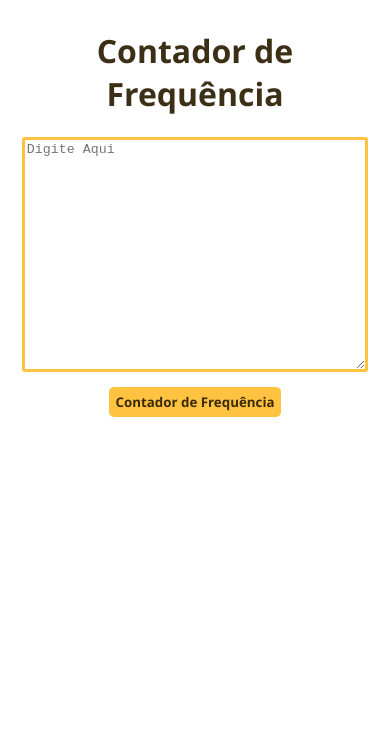
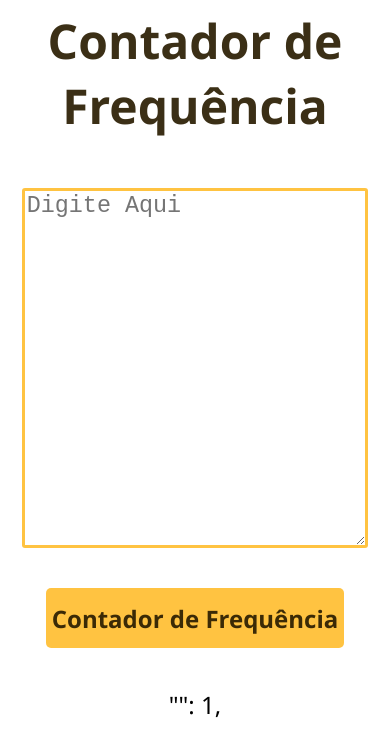
Before and after one commit to Kenzie-Academy-Brasil-Developers/entrega-contador-frequencia-sprint-3-deb-gama, a plain HTML site: page index.html in a window 390 px wide. Both pictures are taken after a click on the button "Contador de Frequência". Drawn offline with Linux system fonts and the light colour scheme.

Commit message:
Melhorias no Mobile First e inclusão de contador de palavras

```diff
--- a/script.js
+++ b/script.js
@@ -14,9 +14,12 @@ function captureText(){
 let typedText = document.getElementById("textInput").value;
 typedText = typedText.toLowerCase();
 typedText = typedText.replace(/[^a-z'\s]+/g, "");
+words = typedText.split(/\s/);
+
 
 
 countLetter(typedText);
+
 
 //words = typedText.split(/\s/); // essa vai separar as strings
 
@@ -48,10 +51,49 @@ function countLetter(typedText){
         letters.appendChild(span);
     }
 
+    const wordCounts = {};
+
+    for (let i = 0; i < words.length; i++) {
+        let currentWord = words[i];//iterando sobre cada elemento da array
+            // faça algo com cada letra
+
+         //Ao encontrar uma letra pela primeira vez, você irá definir a contagem dela como 1. Caso contrário, adicionará um à contagem. Usar o conceito de array associativo
+        if (wordCounts[currentWord] === undefined) {
+            wordCounts[currentWord] = 1;
+        }   else {
+                wordCounts[currentWord]++;
+            }
+    }
+
+    for (let word in wordCounts) {
+        const span = document.createElement("span");
+        const textContent = `"${word}": ${wordCounts[word]}, `;
+        span.innerText = textContent;
+        const finalWords = document.getElementById("wordsDiv");
+        finalWords.appendChild(span);
+    }
+
+
+
+
+
+
+
+
 }
 
+
+
+
+
+
+//fazer outra função que receba essa primeira passando words, só que faça o appendchild na wordsDiv
+
+
+
+
  //função para separar as strings
- words = typedText.split(/\s/);
+
 
 
 //captura o valor digitado no input
--- a/style.css
+++ b/style.css
@@ -13,6 +13,8 @@
 
 #container textarea {
     width: 90%;
+    height: 350px;
+    font-size: 1.2em;
     border-radius: 3px;
     justify-content: center;
     align-items: center;
@@ -23,7 +25,7 @@
 
 .output {
     font-family:'Segoe UI', Tahoma, Geneva, Verdana, sans-serif;
-    margin: 15px auto;
+    margin: 0 auto;
 }
 
 button {
@@ -32,11 +34,13 @@ button {
     color: var(--cor-fonte);
     font-family:'Segoe UI', Tahoma, Geneva, Verdana, sans-serif;
     font-weight: bold;
-    height: 30px;
+    font-size: 1em;
+    height: 60px;
     border-radius: 5px;
     margin-top: 15px;
-    margin: 15px auto;
+    margin: 40px auto;
     cursor: pointer;
+
 }
 
 button:hover {
@@ -47,6 +51,7 @@ h1 {
     font-family:'Segoe UI', Tahoma, Geneva, Verdana, sans-serif;
     text-align: center;
     color: var(--cor-fonte);
+    margin: 0 auto 50px;
 
 }
 
@@ -54,10 +59,19 @@ placeholder {
     font-family:'Segoe UI', Tahoma, Geneva, Verdana, sans-serif;
 }
 
+
+main {
+    font-size: 1.5em;
+}
+
 @media(min-width:768px){
 
+    main {
+        font-size: 1em;
+    }
+
     h1 {
-        margin: 0 auto 15px;
+        margin: 30px auto 30px;
     }
 }
 
```
